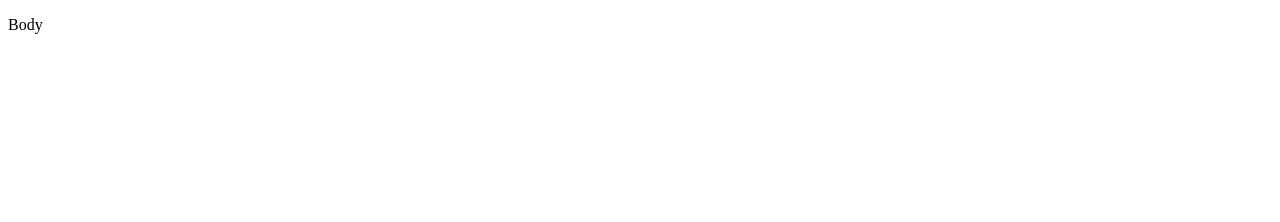
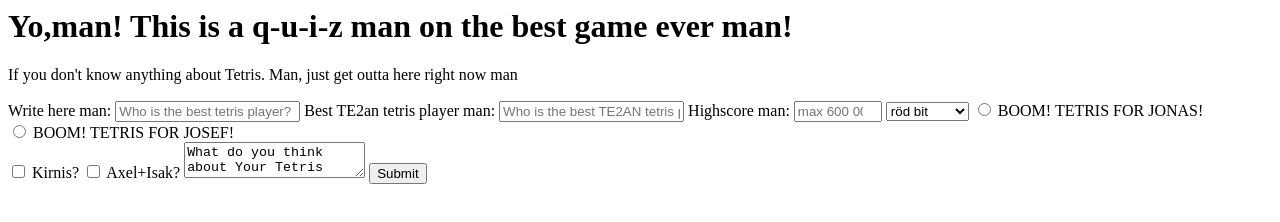
Before and after one commit to wilsko04/webbdevpub, a plain HTML site: page index.html in a window 1280 px wide. Drawn offline with Linux system fonts and the light colour scheme.

Commit message:
Added some divs

```diff
--- a/index.html
+++ b/index.html
@@ -1,11 +1,39 @@
-<!DOCTYPE html>
-<html>
-<head>
-<title>Title</title>
-</head>
-<body>
-<div>
-<p>Body</p>
-</div>
-</body>
-</html>
+<main id="main">
+    <h1 id="title">Yo,man! This is a q-u-i-z man on the best game ever man!</h1>
+    <p id="description">If you don't know anything about Tetris. Man, just get outta here right now man</p>
+      <form id="survey-form">
+        <label for="name" id="name-label">Write here man: </label>
+        <input type="name"  id="namem" placeholder="Who is the best tetris player?" required>
+      </input>
+      <label for="name" id="namen-label">Best TE2an tetris player man: </label>
+      <input type="name"  id="namen" placeholder="Who is the best TE2AN tetris player?" required>
+      </input>
+    <label for="name" id="number-label">Highscore man: </label>
+    <input type="number"  id="number" placeholder="max 600 000"min="1" max="600000" required>
+    <select id="dropdown" type="dropdown">
+      <option>röd bit</option>
+      <option>lila bit</option>
+      <option>den tjocka</option>
+      <option>Långing</option>
+    </select>
+    <input type="radio"  name="Raul" value="23"></input>
+    <label for="23">BOOM! TETRIS FOR JONAS!</label><br>
+    <input type="radio"  name="Raul" value="69"></input>
+    <label for="69">BOOM! TETRIS FOR JOSEF!</label><br>
+
+    <input type="checkbox" value="Yeahman"></input>
+    <label for="Yeahman">Kirnis?</label>
+    <input type="checkbox" value="broman"></input>
+    <label for="broman">Axel+Isak?</label>
+
+    <textarea name="comment">What do you think about Your Tetris game?</textarea>
+    <input type="submit" id="submit">
+
+
+
+      </form>
+      </input>
+
+
+
+    </main>
```
Also changed, not shown: 1 other file.
